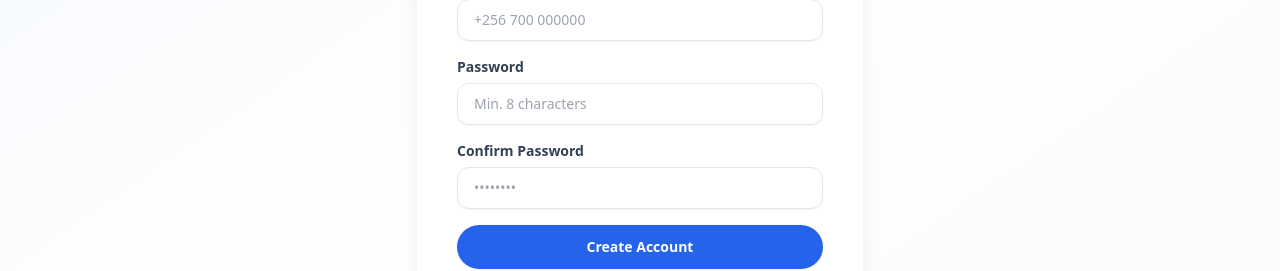
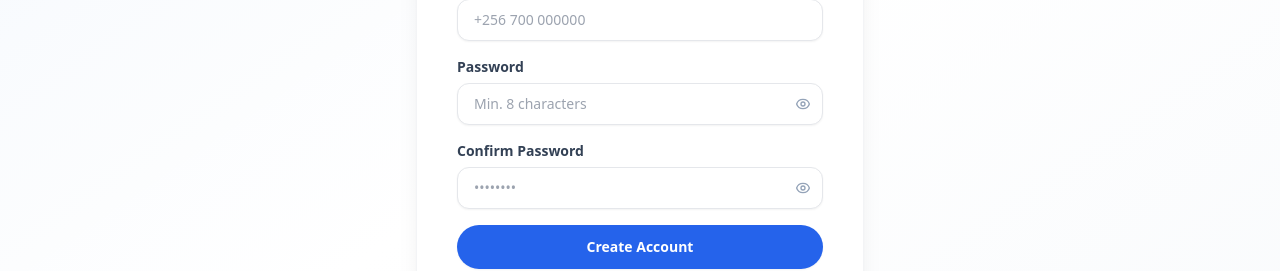
Before and after one commit to Nysonn/community-aid, a React (Vite) app: page /register in a window 1280 px wide. Shown: the part 440-711 px from the top of the page. Built offline with nearby package versions, Linux system fonts and the light colour scheme; no server answers; a web font is replaced by a local one.

Commit message:
show pass

```diff
--- a/src/pages/LoginPage.tsx
+++ b/src/pages/LoginPage.tsx
@@ -12,6 +12,7 @@
 
   const [email, setEmail] = useState("");
   const [password, setPassword] = useState("");
+  const [showPassword, setShowPassword] = useState(false);
   const [error, setError] = useState("");
   const [submitting, setSubmitting] = useState(false);
 
@@ -101,16 +102,30 @@
             >
               Password
             </label>
+            <div className="relative">
               <input
                 id="password"
-              type="password"
+                type={showPassword ? "text" : "password"}
                 autoComplete="current-password"
                 required
                 value={password}
                 onChange={(e) => setPassword(e.target.value)}
-              className="w-full border border-gray-200 rounded-xl px-4 py-2.5 text-sm text-slate-900 placeholder-gray-400 focus:outline-none focus:ring-2 focus:ring-blue-500 focus:border-transparent transition-all bg-white shadow-sm"
+                className="w-full border border-gray-200 rounded-xl px-4 py-2.5 pr-11 text-sm text-slate-900 placeholder-gray-400 focus:outline-none focus:ring-2 focus:ring-blue-500 focus:border-transparent transition-all bg-white shadow-sm"
                 placeholder="••••••••"
               />
+              <button
+                type="button"
+                onClick={() => setShowPassword((v) => !v)}
+                className="absolute inset-y-0 right-0 flex items-center px-3 text-slate-400 hover:text-slate-600 transition-colors"
+                aria-label={showPassword ? "Hide password" : "Show password"}
+              >
+                {showPassword ? (
+                  <svg className="h-4 w-4" fill="none" viewBox="0 0 24 24" stroke="currentColor"><path strokeLinecap="round" strokeLinejoin="round" strokeWidth={2} d="M13.875 18.825A10.05 10.05 0 0112 19c-4.478 0-8.268-2.943-9.543-7a9.97 9.97 0 011.563-3.029m5.858.908a3 3 0 114.243 4.243M9.878 9.878l4.242 4.242M9.88 9.88l-3.29-3.29m7.532 7.532l3.29 3.29M3 3l3.59 3.59m0 0A9.953 9.953 0 0112 5c4.478 0 8.268 2.943 9.543 7a10.025 10.025 0 01-4.132 5.411m0 0L21 21" /></svg>
+                ) : (
+                  <svg className="h-4 w-4" fill="none" viewBox="0 0 24 24" stroke="currentColor"><path strokeLinecap="round" strokeLinejoin="round" strokeWidth={2} d="M15 12a3 3 0 11-6 0 3 3 0 016 0z" /><path strokeLinecap="round" strokeLinejoin="round" strokeWidth={2} d="M2.458 12C3.732 7.943 7.523 5 12 5c4.478 0 8.268 2.943 9.542 7-1.274 4.057-5.064 7-9.542 7-4.477 0-8.268-2.943-9.542-7z" /></svg>
+                )}
+              </button>
+            </div>
           </div>
 
           {error && (
--- a/src/pages/RegisterPage.tsx
+++ b/src/pages/RegisterPage.tsx
@@ -35,6 +35,8 @@
   const [phoneNumber, setPhoneNumber] = useState("");
   const [password, setPassword] = useState("");
   const [confirmPassword, setConfirmPassword] = useState("");
+  const [showPassword, setShowPassword] = useState(false);
+  const [showConfirmPassword, setShowConfirmPassword] = useState(false);
 
   const [fieldErrors, setFieldErrors] = useState<FieldErrors>({});
   const [serverError, setServerError] = useState("");
@@ -213,15 +215,29 @@
             >
               Password
             </label>
+            <div className="relative">
               <input
                 id="password"
-              type="password"
+                type={showPassword ? "text" : "password"}
                 autoComplete="new-password"
                 value={password}
                 onChange={(e) => setPassword(e.target.value)}
-              className="w-full border border-gray-200 rounded-xl px-4 py-2.5 text-sm text-slate-900 placeholder-gray-400 focus:outline-none focus:ring-2 focus:ring-blue-500 focus:border-transparent transition-all bg-white shadow-sm"
+                className="w-full border border-gray-200 rounded-xl px-4 py-2.5 pr-11 text-sm text-slate-900 placeholder-gray-400 focus:outline-none focus:ring-2 focus:ring-blue-500 focus:border-transparent transition-all bg-white shadow-sm"
                 placeholder="Min. 8 characters"
               />
+              <button
+                type="button"
+                onClick={() => setShowPassword((v) => !v)}
+                className="absolute inset-y-0 right-0 flex items-center px-3 text-slate-400 hover:text-slate-600 transition-colors"
+                aria-label={showPassword ? "Hide password" : "Show password"}
+              >
+                {showPassword ? (
+                  <svg className="h-4 w-4" fill="none" viewBox="0 0 24 24" stroke="currentColor"><path strokeLinecap="round" strokeLinejoin="round" strokeWidth={2} d="M13.875 18.825A10.05 10.05 0 0112 19c-4.478 0-8.268-2.943-9.543-7a9.97 9.97 0 011.563-3.029m5.858.908a3 3 0 114.243 4.243M9.878 9.878l4.242 4.242M9.88 9.88l-3.29-3.29m7.532 7.532l3.29 3.29M3 3l3.59 3.59m0 0A9.953 9.953 0 0112 5c4.478 0 8.268 2.943 9.543 7a10.025 10.025 0 01-4.132 5.411m0 0L21 21" /></svg>
+                ) : (
+                  <svg className="h-4 w-4" fill="none" viewBox="0 0 24 24" stroke="currentColor"><path strokeLinecap="round" strokeLinejoin="round" strokeWidth={2} d="M15 12a3 3 0 11-6 0 3 3 0 016 0z" /><path strokeLinecap="round" strokeLinejoin="round" strokeWidth={2} d="M2.458 12C3.732 7.943 7.523 5 12 5c4.478 0 8.268 2.943 9.542 7-1.274 4.057-5.064 7-9.542 7-4.477 0-8.268-2.943-9.542-7z" /></svg>
+                )}
+              </button>
+            </div>
             {fieldErrors.password && (
               <p className="text-xs text-red-600 mt-1.5 flex items-center gap-1"><svg className="h-3 w-3" fill="currentColor" viewBox="0 0 20 20"><path fillRule="evenodd" d="M18 10a8 8 0 11-16 0 8 8 0 0116 0zm-7 4a1 1 0 11-2 0 1 1 0 012 0zm-1-9a1 1 0 00-1 1v4a1 1 0 102 0V6a1 1 0 00-1-1z" clipRule="evenodd" /></svg>{fieldErrors.password}</p>
             )}
@@ -234,15 +250,29 @@
             >
               Confirm Password
             </label>
+            <div className="relative">
               <input
                 id="confirmPassword"
-              type="password"
+                type={showConfirmPassword ? "text" : "password"}
                 autoComplete="new-password"
                 value={confirmPassword}
                 onChange={(e) => setConfirmPassword(e.target.value)}
-              className="w-full border border-gray-200 rounded-xl px-4 py-2.5 text-sm text-slate-900 placeholder-gray-400 focus:outline-none focus:ring-2 focus:ring-blue-500 focus:border-transparent transition-all bg-white shadow-sm"
+                className="w-full border border-gray-200 rounded-xl px-4 py-2.5 pr-11 text-sm text-slate-900 placeholder-gray-400 focus:outline-none focus:ring-2 focus:ring-blue-500 focus:border-transparent transition-all bg-white shadow-sm"
                 placeholder="••••••••"
               />
+              <button
+                type="button"
+                onClick={() => setShowConfirmPassword((v) => !v)}
+                className="absolute inset-y-0 right-0 flex items-center px-3 text-slate-400 hover:text-slate-600 transition-colors"
+                aria-label={showConfirmPassword ? "Hide password" : "Show password"}
+              >
+                {showConfirmPassword ? (
+                  <svg className="h-4 w-4" fill="none" viewBox="0 0 24 24" stroke="currentColor"><path strokeLinecap="round" strokeLinejoin="round" strokeWidth={2} d="M13.875 18.825A10.05 10.05 0 0112 19c-4.478 0-8.268-2.943-9.543-7a9.97 9.97 0 011.563-3.029m5.858.908a3 3 0 114.243 4.243M9.878 9.878l4.242 4.242M9.88 9.88l-3.29-3.29m7.532 7.532l3.29 3.29M3 3l3.59 3.59m0 0A9.953 9.953 0 0112 5c4.478 0 8.268 2.943 9.543 7a10.025 10.025 0 01-4.132 5.411m0 0L21 21" /></svg>
+                ) : (
+                  <svg className="h-4 w-4" fill="none" viewBox="0 0 24 24" stroke="currentColor"><path strokeLinecap="round" strokeLinejoin="round" strokeWidth={2} d="M15 12a3 3 0 11-6 0 3 3 0 016 0z" /><path strokeLinecap="round" strokeLinejoin="round" strokeWidth={2} d="M2.458 12C3.732 7.943 7.523 5 12 5c4.478 0 8.268 2.943 9.542 7-1.274 4.057-5.064 7-9.542 7-4.477 0-8.268-2.943-9.542-7z" /></svg>
+                )}
+              </button>
+            </div>
             {fieldErrors.confirmPassword && (
               <p className="text-xs text-red-600 mt-1.5 flex items-center gap-1"><svg className="h-3 w-3" fill="currentColor" viewBox="0 0 20 20"><path fillRule="evenodd" d="M18 10a8 8 0 11-16 0 8 8 0 0116 0zm-7 4a1 1 0 11-2 0 1 1 0 012 0zm-1-9a1 1 0 00-1 1v4a1 1 0 102 0V6a1 1 0 00-1-1z" clipRule="evenodd" /></svg>{fieldErrors.confirmPassword}</p>
             )}
```
Lines whose indentation alone changed are shown as unchanged.
